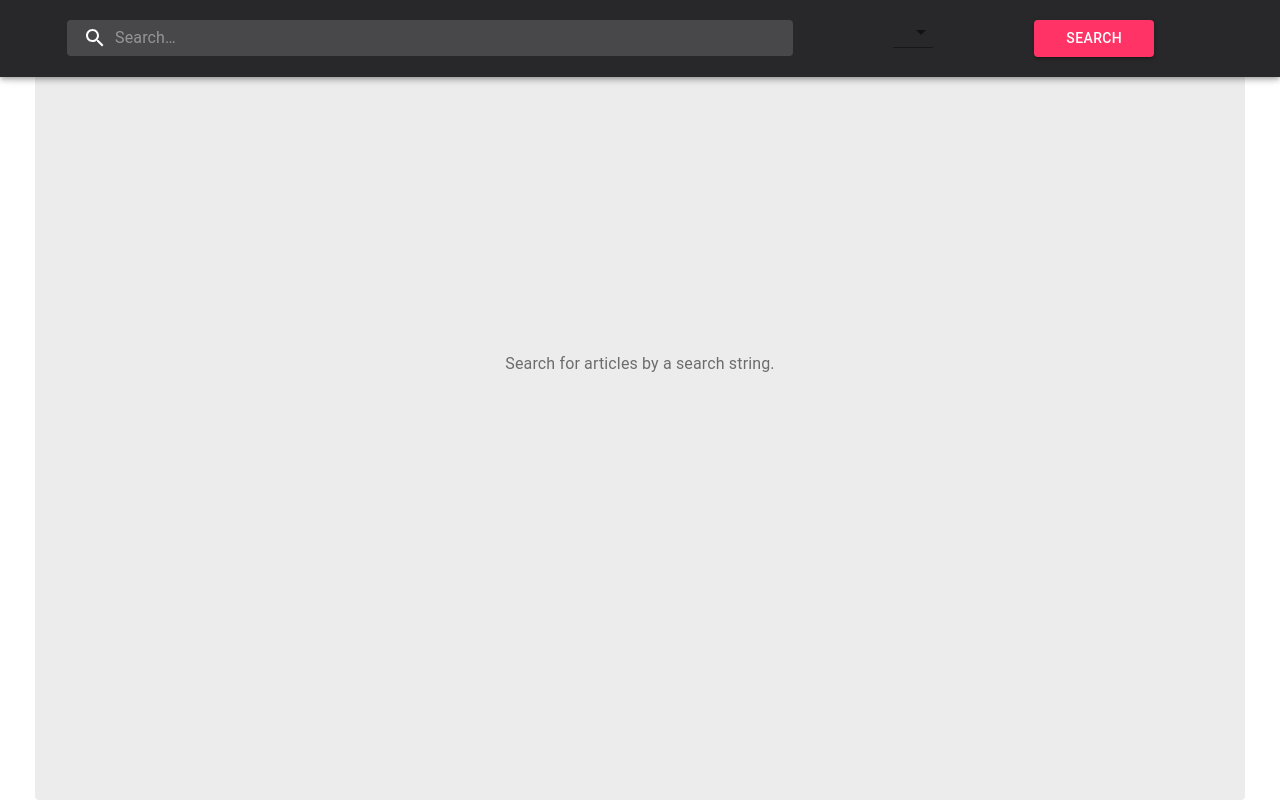
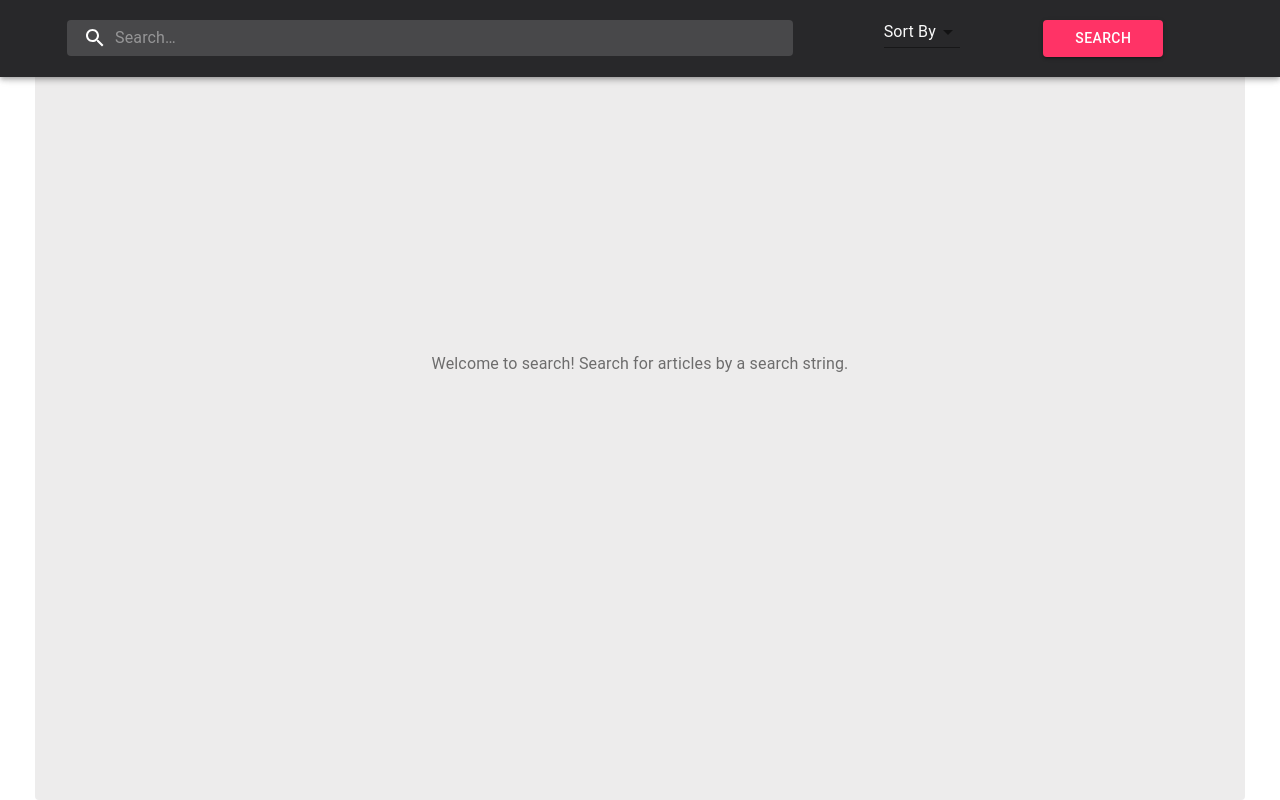
Before and after one commit to sonalikatara/news-app, a React (Create React App) app: page / in a window 1280 px wide. Built offline with nearby package versions, Linux system fonts and the light colour scheme.

Commit message:
feat: add isloading to NewsList

```diff
--- a/src/App.js
+++ b/src/App.js
@@ -8,21 +8,28 @@ import Layout from "./components/Layout";
 
 function App() {
   const [news, setNews ] = useState(null);
+  const [isLoading, setIsLoading ] = useState(false);
 
   // searchNews gets the search results on the searchQuery query sorted by SortBy Top headlines
   // if there is no search query it gets the top headlines
   const searchNews = async (searchQuery, sortBy) => {
+      setIsLoading(true);
       if(searchQuery && searchQuery.length > 0 ){
         let everythingNewsUrl =
         `https://newsapi.org/v2/everything?q=${searchQuery}&language=en&apiKey=${process.env.REACT_APP_NEWS_API_KEY}`;
 
-        if (sortBy.length > 0)
+        if (sortBy.length > 0 && sortBy!=='none')
             everythingNewsUrl += `&sortBy=${sortBy}`;
 
         await fetch(everythingNewsUrl)
           .then((response) => response.json())
-          .then((data) => setNews(data.articles))
+          .then(data => {
+                  setNews(data.articles);
+                  setIsLoading(false);
+                }
+            )
           .catch((error) => console.log("Authorization failed : " + error.message));
+
       } else {
         setNews([]);
       }
@@ -32,7 +39,7 @@ function App() {
   return (
     <div className="App">
       <ThemeProvider theme={theme}>
-        <Layout searchNews={searchNews} news={news}/>
+        <Layout searchNews={searchNews} news={news} isLoading={isLoading}/>
       </ThemeProvider>
     </div>
   );
--- a/src/common.js
+++ b/src/common.js
@@ -6,7 +6,7 @@ publishedAt = newest articles come first.
 Default: publishedAt */
 
 export const sortBy = [
-    { index: "", value: "Sort Articles"},
+    { index: "none", value: "Sort By"},
     { index: "publishedAt", value: "Date" },
     { index: "relevancy", value: "Relevance" },
     { index: "popularity", value: "Popularity" },
--- a/src/components/AppAppBar.js
+++ b/src/components/AppAppBar.js
@@ -118,7 +118,7 @@ const useStyles = makeStyles((theme) => ({
 
 export default function NavBar({ searchNews }) {
   const classes = useStyles();
-  let [sortValue, handleSortChange] = useInputState("");
+  let [sortValue, handleSortChange] = useInputState("none");
   let [searchTerm, handleSearchChange] = useInputState("");
 
   const handleSubmit = (e) => {
@@ -130,6 +130,7 @@ export default function NavBar({ searchNews }) {
     searchNews(searchTerm, sortValue);
     handleSortChange(e);
   }
+
   return (
     <AppBar
       color="primary"
@@ -185,7 +186,7 @@ export default function NavBar({ searchNews }) {
                     >
                       {sortBy.map((option, index) => (
                         <MenuItem key={option.index+index} value={option.index}>
-                          {option.value}
+                          { option.value }
                         </MenuItem>
                       ))}
                     </Select>
--- a/src/components/Layout.js
+++ b/src/components/Layout.js
@@ -15,13 +15,13 @@ const useStyles = makeStyles({
   }
 });
 
-function Layout({ searchNews, news }) {
+function Layout({ searchNews, news, isLoading }) {
   const classes = useStyles();
 
   return (
     <Paper className={classes.root} elevation={0}>
       <AppAppBar searchNews={searchNews} news={news}/>
-      <NewsList news={news} />
+      <NewsList news={news} isLoading={isLoading}/>
     </Paper>
   );
 }
--- a/src/components/NewsList.js
+++ b/src/components/NewsList.js
@@ -23,20 +23,26 @@ const useStyles = makeStyles(theme => ({
   }));
 
  function NewsList(props){
-    const { news } = props;
+    const { news, isLoading } = props;
     const classes = useStyles();
     let noArticlesMsg = "";
 
     // on first load ask the user to add a search string to get Articles
     // Inform the user if there are no articles for the enteered search term
     if (!news)
-        noArticlesMsg = "Search for articles by a search string.";
+        noArticlesMsg = "Welcome to search! Search for articles by a search string.";
     else if(news.length === 0)
         noArticlesMsg = "No articles for your search at the moment."
 
     return(
         <Container className={classes.news} maxWidth="md" >
+            {
+                (isLoading===true)&&
+                    <Typography color={"textSecondary"} className={classes.center}>
+                        Loading
+                    </Typography>
 
+            }
             { noArticlesMsg.length > 0  && (
                 <Typography color={"textSecondary"} className={classes.center}>
                     {noArticlesMsg}
```
